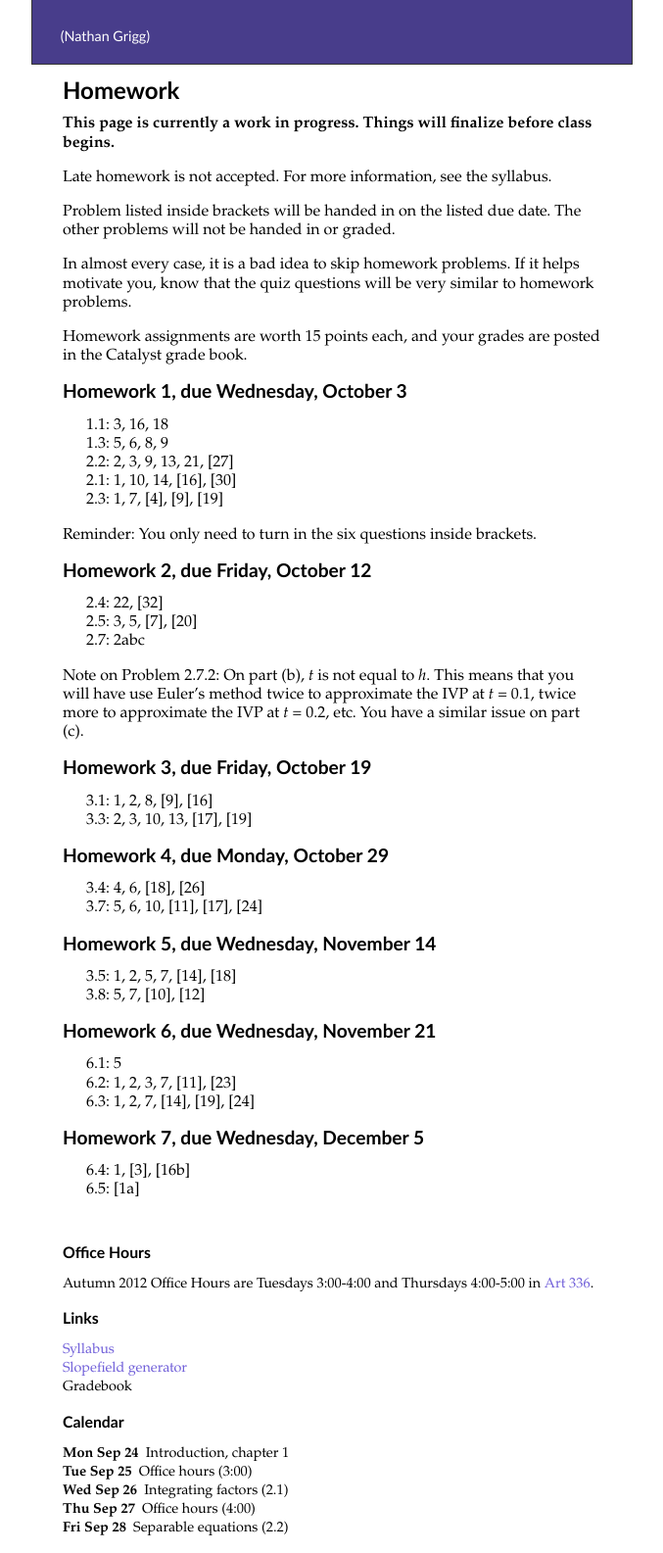
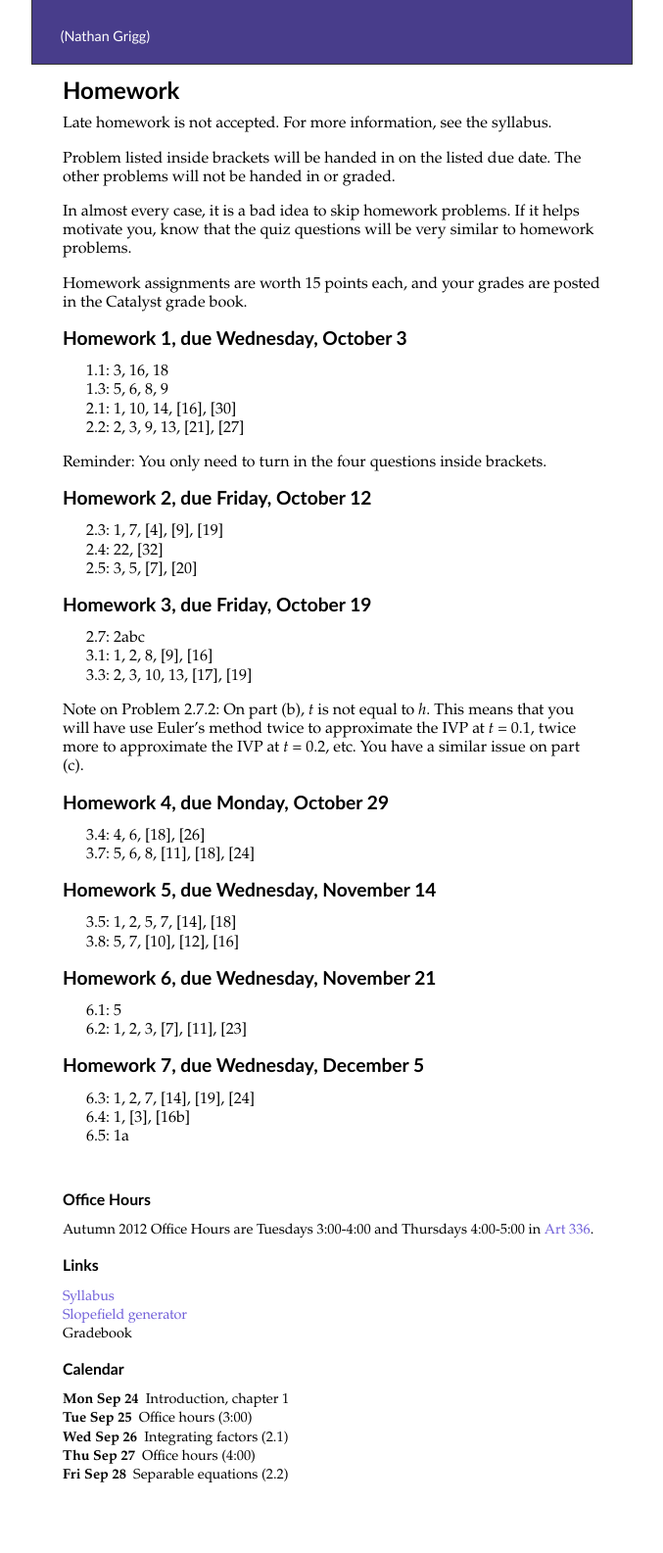
Before and after one commit to nathangrigg/website, a Jekyll site: the page built from math307/au12/homework/index.md, in a window 1280 px wide. Shown: the whole page at 98% size, without its empty margins (301-978 px from the left). Built offline with Jekyll 4.4.1, drawn with Linux system fonts in a browser that asks for light colours; nearby versions of some CDN libraries; after the commit the page ends 1531 px from its top, so only the background shows below that.

Commit message:
Finalize homework

```diff
--- a/math307/au12/homework/index.md
+++ b/math307/au12/homework/index.md
@@ -5,8 +5,6 @@ section: homework
 ---
 
 # Homework
-
-**This page is currently a work in progress. Things will finalize before class begins.**
 
 Late homework is not accepted. For more information, see the syllabus.
 
@@ -21,46 +19,45 @@ Homework assignments are worth 15 points each, and your grades are posted in the
 
 - 1.1: 3, 16, 18
 - 1.3: 5, 6, 8, 9
-- 2.2: 2, 3, 9, 13, 21, [27]
 - 2.1: 1, 10, 14, [16], [30]
-- 2.3: 1, 7, [4], [9], [19]
+- 2.2: 2, 3, 9, 13, [21], [27]
 
-Reminder: You only need to turn in the six questions inside brackets.
+Reminder: You only need to turn in the four questions inside brackets.
 
 ## Homework 2, due Friday, October 12
 
+- 2.3: 1, 7, [4], [9], [19]
 - 2.4: 22, [32]
 - 2.5: 3, 5, [7], [20]
-- 2.7: 2abc
-
-Note on Problem 2.7.2: On part (b), _t_ is not equal to _h_. This means that you will have use Euler's method twice to approximate the IVP at _t_ = 0.1, twice more to approximate the IVP at _t_ = 0.2, etc. You have a similar issue on part (c).
-
 
 ## Homework 3, due Friday, October 19
 
+- 2.7: 2abc
 - 3.1: 1, 2, 8, [9], [16]
 - 3.3: 2, 3, 10, 13, [17], [19]
+
+Note on Problem 2.7.2: On part (b), _t_ is not equal to _h_. This means that you will have use Euler's method twice to approximate the IVP at _t_ = 0.1, twice more to approximate the IVP at _t_ = 0.2, etc. You have a similar issue on part (c).
 
 ## Homework 4, due Monday, October 29
 
 - 3.4: 4, 6, [18], [26]
-- 3.7: 5, 6, 10, [11], [17], [24]
+- 3.7: 5, 6, 8, [11], [18], [24]
 
 ## Homework 5, due Wednesday, November 14
 
 - 3.5: 1, 2, 5, 7, [14], [18]
-- 3.8: 5, 7, [10], [12]
+- 3.8: 5, 7, [10], [12], [16]
 
 ## Homework 6, due Wednesday, November 21
 
 - 6.1: 5
-- 6.2: 1, 2, 3, 7, [11], [23]
-- 6.3: 1, 2, 7, [14], [19], [24]
+- 6.2: 1, 2, 3, [7], [11], [23]
 
 ## Homework 7, due Wednesday, December 5
 
+- 6.3: 1, 2, 7, [14], [19], [24]
 - 6.4: 1, [3], [16b]
-- 6.5: [1a]
+- 6.5: 1a
 
 
 <script type="text/javascript">
```
